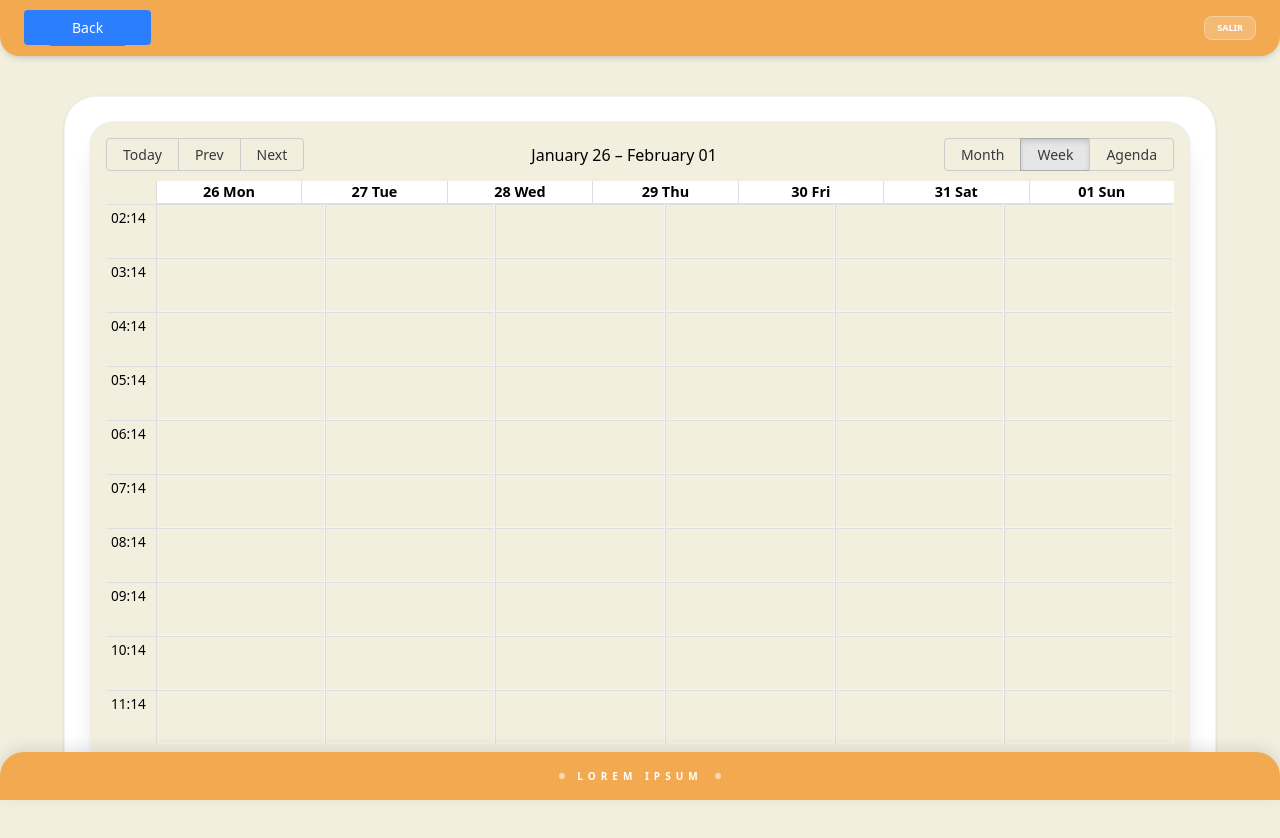
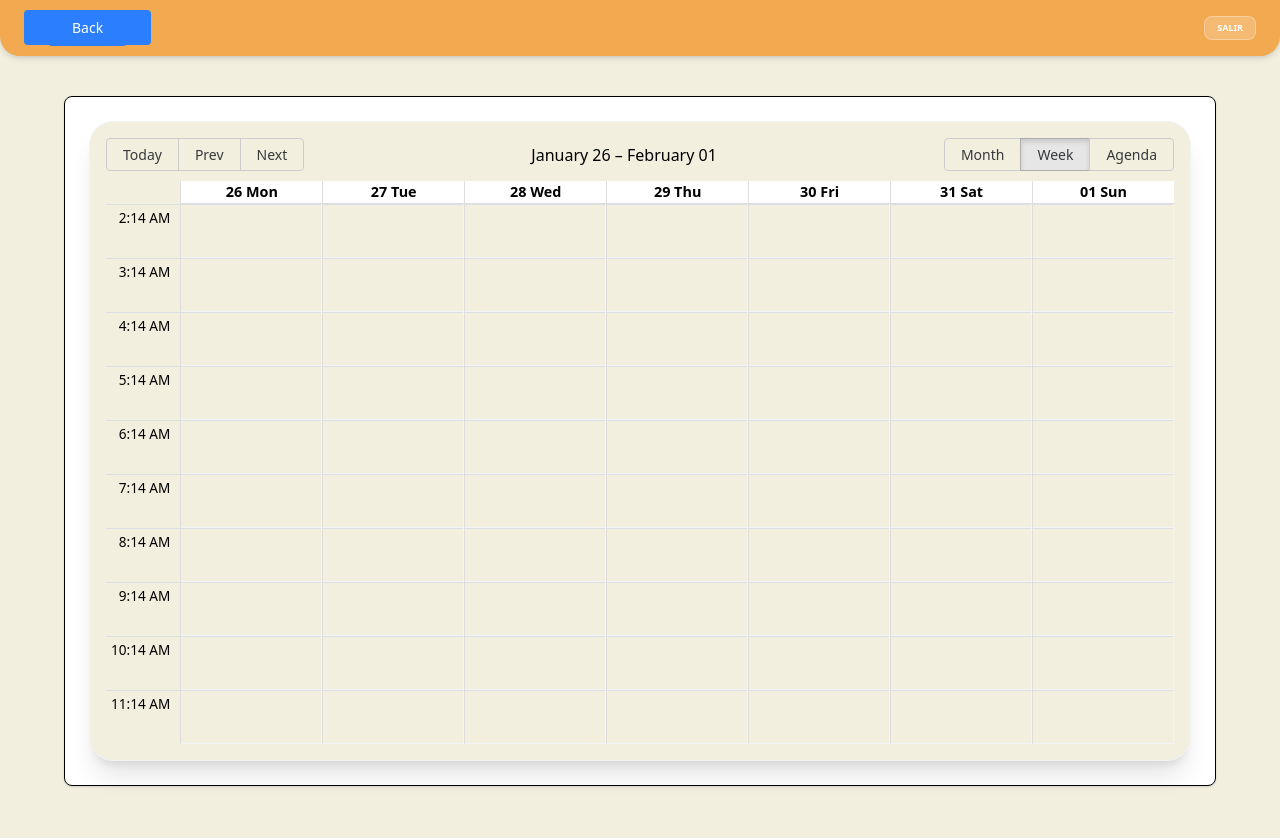
Before and after one commit to SmatamorosN04/scheduling_APP, a Next.js app: page /admin/dashboard in a window 1280 px wide. Shown: the top 838 px of the page. Built offline with nearby package versions, Linux system fonts and the light colour scheme; no server answers; the database is empty.

Commit message:
implements actions in dashboard

```diff
--- a/app/admin/dashboard/page.tsx
+++ b/app/admin/dashboard/page.tsx
@@ -1,45 +1,67 @@
-export const dynamic = 'force-dynamic';
+'use client'
 
-import clientPromise from "@/lib/mongodb";
+import {useEffect, useState} from "react";
+import {deleteAppointment, getAppointments} from "@/lib/actions";
+import Header from "@/app/components/header/header";
 import ArielCalendar from "@/app/components/Calendar/calendar";
-import Header from "@/app/components/header/header";
-import Footer from "@/app/components/footer/footer";
+import DetailContainer from "@/app/components/DetailContainer/DetailContainer";
 
-export default async function DashBoard() {
-    let events: any[] = [];
+export default function Dashboard(){
+    const[events, setEvents] = useState<any[]>([]);
+    const [selectedEvent, setSelectedEvents] = useState<any>(null)
+    const [loading, setLoading] = useState(true);
 
-    try {
-        const client = await clientPromise;
-        const db = client.db("scheduling_App");
+    const loadEvents = async () => {
+        try {
+            const fetchedEvents = await getAppointments();
+            setEvents(fetchedEvents);
+        } catch (error) {
+            console.error("Error loading events:", error);
+        } finally {
+            setLoading(false);
+        }
+    };
 
-        const rawEvents = await db.collection('appointments').find({}).toArray();
+    useEffect(() => {
+        setSelectedEvents(null)
+        loadEvents();
+    },[]);
 
-        events = rawEvents.map((ev: any) => {
-            const startDateTime = new Date(`${ev.date}T${ev.start}:00`);
-            const endDateTime = new Date(`${ev.date}T${ev.finish}:00`);
+    const handleDelete = async () => {
+        if (!selectedEvent) return;
 
-            return {
-                id: ev._id.toString(),
-                title: ev.title,
-                start: startDateTime,
-                end: endDateTime,
-                clientName: ev.clientName || "Cliente anónimo",
-                service: ev.service,
-                color_hex: ev.color_hex,
-            };
-        });
-    } catch (error) {
-        console.error('Error cargando eventos:', error);
-    }
+        const confirmDelete = confirm(`U want to delete the booking of ${selectedEvent.clientName}`);
+        if (confirmDelete) {
+            const result = await deleteAppointment(selectedEvent.id);
+            if(result &&  result.success){
+                setSelectedEvents(null);
+                loadEvents();
+            }else{
+                alert('Error deleting')
+            }
+        }
+    };
+
     return (
-        <div className="flex flex-col min-h-screen bg-[#F2EFDF] font-sans">
-            <Header />
-            <main className="flex-1 flex flex-col items-center justify-center p-4 pt-24 pb-20">
-                <div className="w-full max-w-6xl bg-white p-6 rounded-[32px] shadow-sm border border-black/5">
-                    <ArielCalendar events={events} isClientView={false} />
+        <div className='flex flex-col min-h-screen bg-[#F2EFDF] font-sans'>
+            <Header/>
+            <main className='flex-1 flex flex-col items-center justify-center p-4 pt-24 pb-20 relative'>
+                <div className='w-full max-w-6xl bg-white p-6 rounded-lg shadow-sm border border-black'>
+                    {loading ? (
+                        <div className='h-[60vh] flex items-center justify-center text-black '> Loading Agenda....</div>
+                    ) : (
+                        <ArielCalendar
+                            events={events}
+                            isClientView={false}
+                        />
+                    )}
                 </div>
+
+               {/* <DetailContainer />*/}
             </main>
-            <Footer />
+
         </div>
-    );
+    )
+
+
 }
--- a/app/components/Calendar/calendar.tsx
+++ b/app/components/Calendar/calendar.tsx
@@ -12,26 +12,16 @@ interface CalendarProps {
     onDateSelect?: (date: Date, end: Date) => void;
     //onSelectEvent : (event: any) => void;
 }
-const formats = {
-    // La columna de la izquierda (el gutter)
-    timeGutterFormat: 'HH:mm',
-    // La etiqueta de hora dentro de cada evento
-    eventTimeRangeFormat: ({ start, end }: any, culture: any, localizer: any) =>
-        localizer.format(start, 'HH:mm', culture) + ' - ' + localizer.format(end, 'HH:mm', culture),
-    // El formato al seleccionar un rango con el mouse
-    selectRangeFormat: ({ start, end }: any, culture: any, localizer: any) =>
-        localizer.format(start, 'HH:mm', culture) + ' - ' + localizer.format(end, 'HH:mm', culture),
-    // Formato del día en la vista de agenda
-    agendaTimeFormat: 'HH:mm',
-};
-moment.locale('en', {
+moment.tz.setDefault('America/Managua');
+const localizer = momentLocalizer(moment);
+
+
+moment.updateLocale('es-ni', {
     week: {
         dow: 1,
-
+        doy: 4
     }
 });
-moment.tz.setDefault('America/Managua');
-const localizer = momentLocalizer(moment);
 
 export default function ArielCalendar({ events, isClientView = false, onDateSelect }: CalendarProps) {
     const [currentView, setCurrentView] = useState<any>(isClientView? Views.MONTH : Views.WEEK);
@@ -55,7 +45,6 @@ export default function ArielCalendar({ events, isClientView = false, onDateSele
                 localizer={localizer}
                 events={events}
                 culture='en'
-                formats={formats}
                 startAccessor="start"
                 endAccessor="end"
                 step={60}
@@ -81,6 +70,7 @@ export default function ArielCalendar({ events, isClientView = false, onDateSele
                 }}
                 allDayMaxRows={0}
                 popup={true}
+                showMultiDayTimes={true}
                 selectable={isClientView}
                 onSelectSlot={(slotInfo) => {
                    if (!isClientView) return;
--- a/app/components/DetailContainer/DetailContainer.tsx
+++ b/app/components/DetailContainer/DetailContainer.tsx
@@ -1,29 +1,28 @@
 import moment from "moment/moment";
 
-export default  function DetailContainer({event}: {event: any}){
+interface DetailContainerProps {
+    event: any;
+    onDelete: () => void;
+}
 
+export default  function DetailContainer({event, onDelete }: DetailContainerProps){
+if(!event) return null;
 
     return(
         <div>
-            In development
+           <div>
+               <span>
+                   Booking
+               </span>
+               <h1>
+                   {event.clientName || event.resource?.clientName || 'client'}
+               </h1>
+               <p>
+
+               </p>
+           </div>
         </div>
 
-       /* <div>
-            <h1>
-                {event.resource.clientName}
-            </h1>
-            <h2>
-                service: {event.title}
-            </h2>
-            <h3>
-               direction {event.resource.direction}
-            </h3>
-            <h3>
-               start hour: {moment(event.start).format('hh:mm A')}
-            </h3>
-            <h3>
-               finish hour: {moment(event.end).format('hh:mm A')}
-            </h3>
-        </div>*/
+
     )
 }
--- a/app/components/ServiceForm/ServiceForm.tsx
+++ b/app/components/ServiceForm/ServiceForm.tsx
@@ -20,7 +20,6 @@ export default function ServiceForm({serviceTitle, selectedDate, endDate}: Servi
     if(isSubmitted){
         return (
             <div className="text-center p-10 bg-white rounded-[32px] shadow-xl">
-                <div className="text-5xl mb-4">✅</div>
                 <h2 className="text-2xl font-black text-black mb-4 uppercase">¡Recibido!</h2>
                 <p className="text-gray-500 mb-6">the booking has been saved</p>
                 <Link
@@ -35,13 +34,16 @@ export default function ServiceForm({serviceTitle, selectedDate, endDate}: Servi
 
     return(
         <div className="w-full max-w-md bg-white rounded-4xl p-8 shadow-2xl border border-black/5 animate-in fade-in zoom-in duration-300">
-            <button
+            <Link
+                href="/"><button
                 type='button'
                 className="group flex items-center gap-2 text-[10px] font-black text-gray-400 uppercase tracking-widest hover:text-black transition-colors mb-6"
             >
                 <span className="text-lg group-hover:-translate-x-1 transition-transform">←</span>
                 Back To Service
             </button>
+            </Link>
+
 
             <div className="mb-8">
                 <h2 className="text-3xl font-black text-gray-900 leading-tight uppercase">Request For</h2>
--- a/app/globals.css
+++ b/app/globals.css
@@ -91,13 +91,13 @@
   display: none !important;
 }
 
-
-rbc-time-header-content > .rbc-row.rbc-time-header-cell > .rbc-header:nth-child(7) {
+/*
+.rbc-time-header-content > .rbc-row.rbc-time-header-cell > .rbc-header:nth-child(7) {
   display: none !important;
 }
 .rbc-time-content > .rbc-day-slot:nth-child(7){
   display: none !important;
-}
+}*/
 
 .rbc-time-header.rbc-overflowing {
   margin-right: 0 !important;
```
